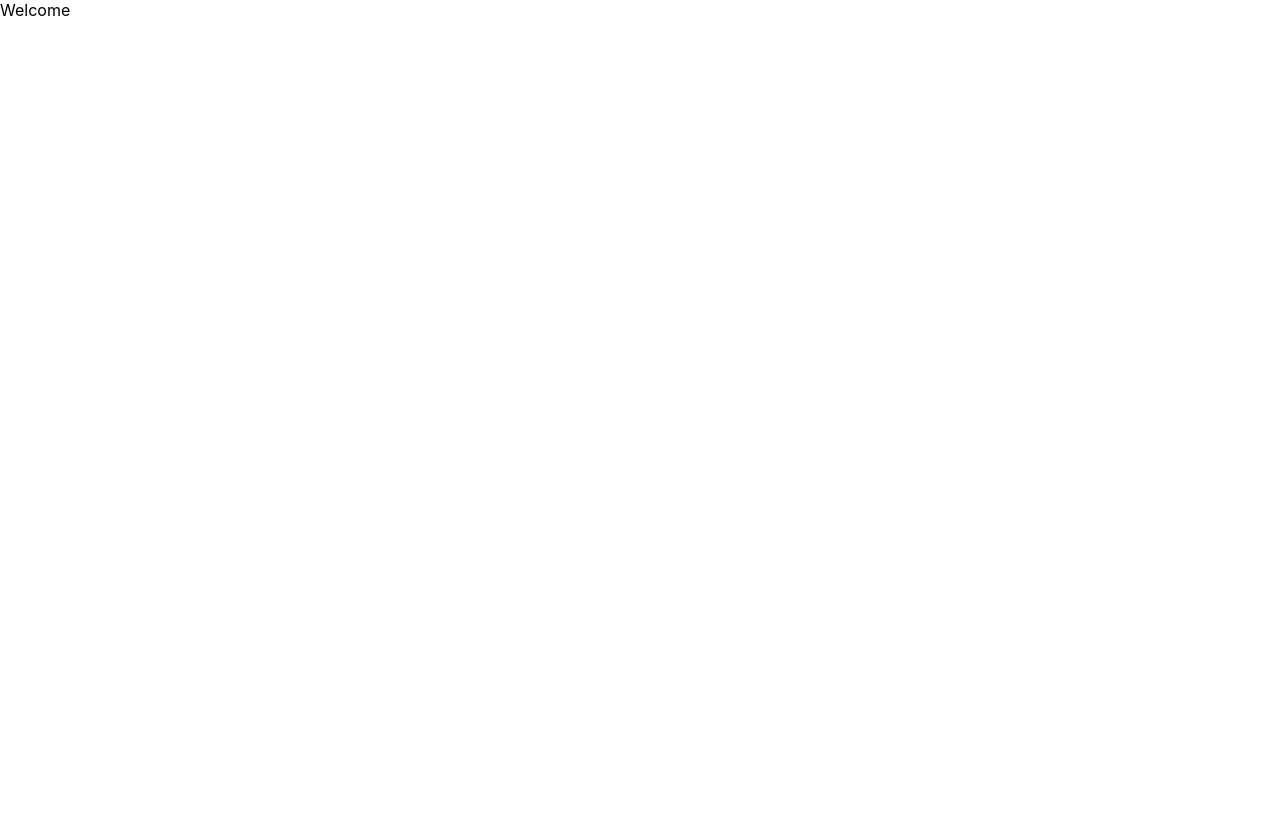
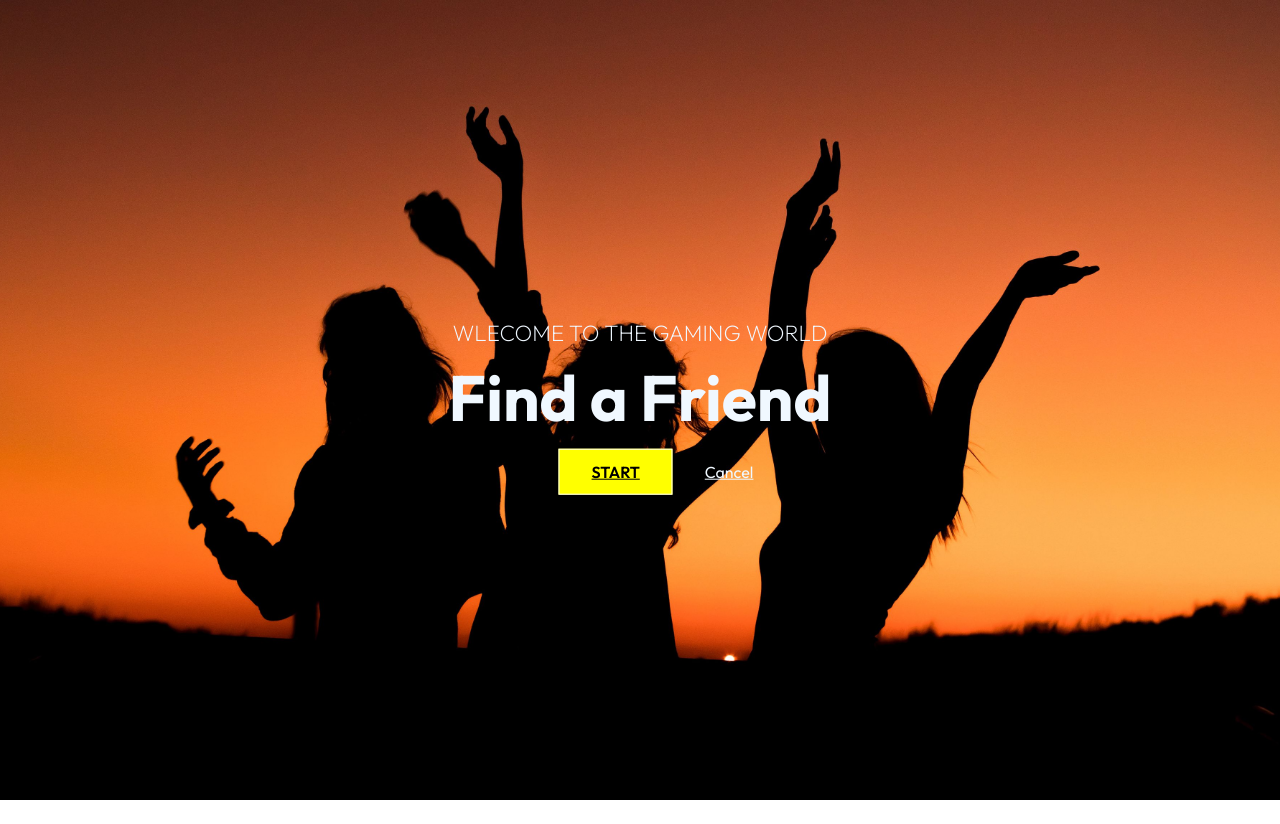
Before and after one commit to deepa5053/react-project, a React (Create React App) app: page / in a window 1280 px wide. Before the commit the page ends 800 px from the top, so only its background shows below. Built offline with nearby package versions, Linux system fonts and the light colour scheme.

Commit message:
background image created

```diff
--- /dev/null
+++ b/src/components/Backgroundimg.js
@@ -0,0 +1,26 @@
+import "./backgroundimgStyles.css";
+
+import React from 'react';
+import introimg from "../assets/image.jpeg";
+import { Link } from "react-router-dom";
+
+
+const backgroundimg = () => {
+  return (
+  <div className="back">
+    <div className="mask">
+      <img className="bgimg" src= {introimg} alt="introimg" />
+    </div>
+    <div className="content">
+        <p> Wlecome to the Gaming World</p>
+        <h1>Find a Friend</h1>
+        <div>
+            <Link to="/Adventure" className="btn-start">Start</Link>
+            <Link to="/" className="btn-cancel">Cancel</Link>
+        </div>
+    </div>
+</div>
+  )
+}
+
+export default backgroundimg
--- /dev/null
+++ b/src/components/Footer.js
@@ -0,0 +1,21 @@
+import "./FooterStyles.css"
+import { FaHome } from "react-icons/fa"
+import React from 'react'
+
+const Footer = () => {
+  return (
+    <div className="footer">
+        <div className="footer-container">
+         <div className="left">
+            <div className="location">
+                <FaHome size={20} style={{ color:"#fff", marginRight: "2rem"}} />
+            </div>
+         </div>
+
+         <div className="right"></div>
+        </div>
+    </div>
+  )
+}
+
+export default Footer
--- /dev/null
+++ b/src/components/backgroundimgStyles.css
@@ -0,0 +1,43 @@
+.mask{
+    width: 100%;
+    height: 100vh;
+    position: relative;
+}
+.bgimg{
+    width: 100%;
+    height: 100%;
+    background-size: cover;
+    background-position: center;
+    object-fit: cover;
+}
+.back{
+    height: 100%;
+    width: 100%;
+}
+.back .content{
+    position: absolute;
+    transform: translate(-50%, -50%);
+    top: 50%;
+    left: 50%;
+    text-align: center;
+}
+.back .content h1{
+    font-size: 4rem;
+    padding: 0.6rem 0 1.5rem;
+}
+.back .content p{
+    font-size: 1.4rem;
+    font-weight: 200;
+    text-transform: uppercase;
+}
+.content .btn-start{
+    margin: 1rem 2rem;
+}
+@media screen and (max-width:640px) {
+    .back .content h1{
+        font-size: 3rem;
+    }
+    .back .content p{
+        font-size: 1.4rem;
+    }
+}
--- a/src/index.css
+++ b/src/index.css
@@ -1,13 +1,37 @@
-body {
+@import url('https://fonts.googleapis.com/css2?family=Outfit:wght@100;200;300;400;500;600;700;800;900&display=swap');
+
+*{
+  box-sizing: border-box;
   margin: 0;
-  font-family: -apple-system, BlinkMacSystemFont, 'Segoe UI', 'Roboto', 'Oxygen',
-    'Ubuntu', 'Cantarell', 'Fira Sans', 'Droid Sans', 'Helvetica Neue',
-    sans-serif;
-  -webkit-font-smoothing: antialiased;
-  -moz-osx-font-smoothing: grayscale;
+  padding: 0;
+  font-family: 'Outfit', sans-serif;
 }
 
-code {
-  font-family: source-code-pro, Menlo, Monaco, Consolas, 'Courier New',
-    monospace;
+body{
+color: aliceblue;
 }
+
+h1, h4, p,
+{
+  color: aliceblue;
+  text-decoration: none;
+}
+.btn-start{
+  padding: 12px 32px;
+  font-size: 1rem;
+  text-transform: uppercase;
+  background-color: yellow;
+  color: black;
+  border: 1px solid white;
+  font-weight: 600;
+  cursor: pointer;
+}
+.btn-cancel{
+  background: transparent;
+  color: aliceblue;
+}
+.btn-start:hover {
+  background: gray;
+  color: aliceblue;
+  transition: 0.3s;
+}
--- a/src/routes/Welcome.js
+++ b/src/routes/Welcome.js
@@ -1,9 +1,15 @@
-import React from 'react'
+import React from "react";
+
+import Backgroundimg from '../components/Backgroundimg';
+import Footer from "../components/Footer";
 
 const Welcome = () => {
   return (
-    <div>Welcome</div>
+  <div>
+     <Backgroundimg />
+     <Footer />
+    </div>
   )
-}
+};
 
-export default Welcome
+export default Welcome;
```
Also changed, not shown: src/App.js (+4 -3 lines), src/index.js (+6 -4 lines), src/assets/image.jpeg (added), src/components/FooterStyles.css (added).
